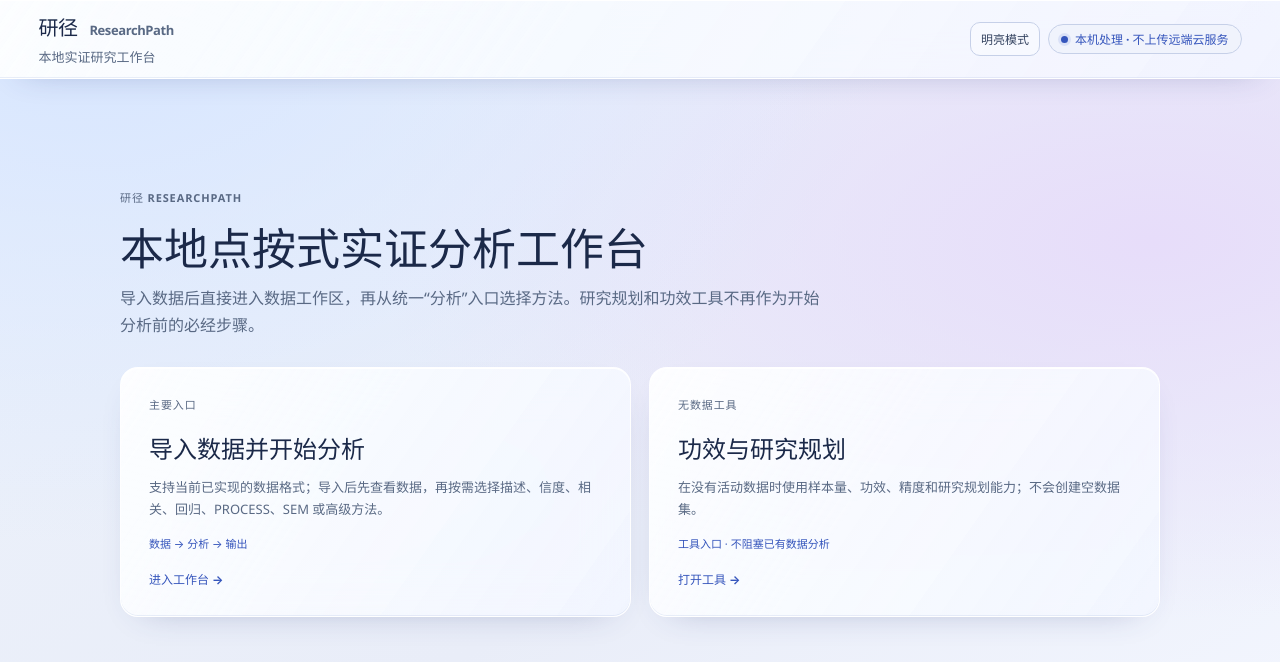
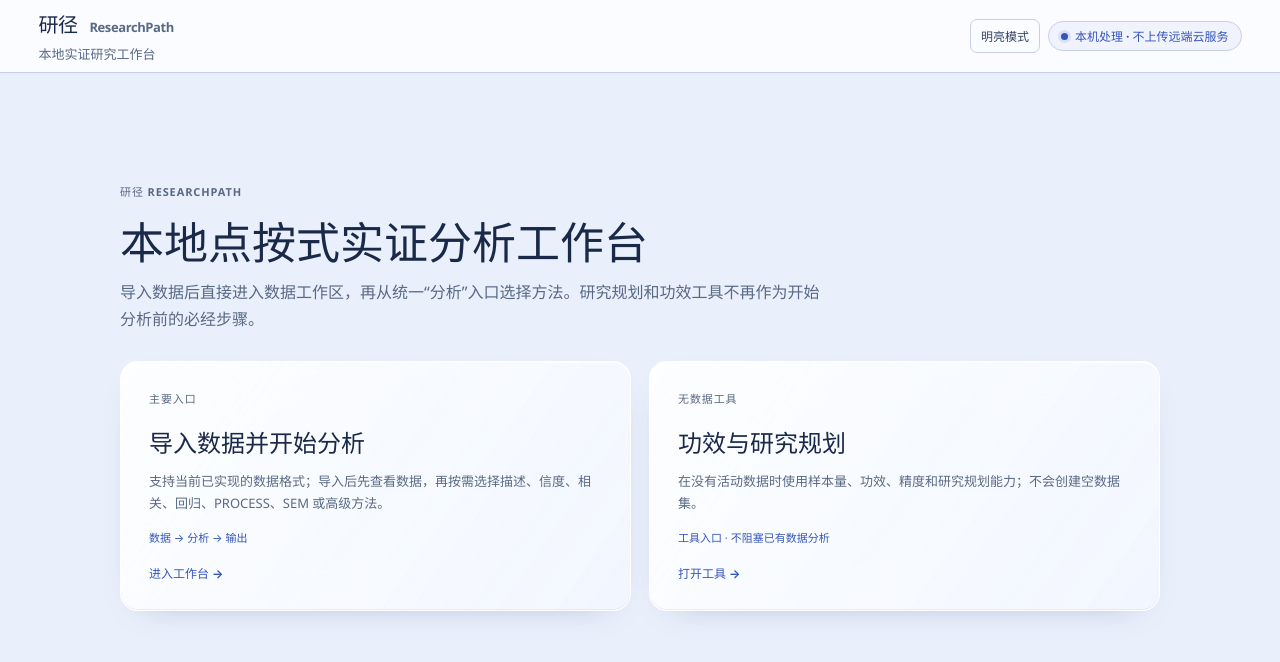
Before and after one commit to linkingoscar/nicetry, a React (Vite) app in the folder apps/web/: page / in a window 1280 px wide. Shown: the top 662 px of the page. Built offline with nearby package versions, Linux system fonts and the light colour scheme.

Commit message:
style(web): apply stable workbench layer after legacy glass theme [skip ci]

```diff
--- a/apps/web/src/styles.css
+++ b/apps/web/src/styles.css
@@ -8,3 +8,4 @@
 @import './styles/empirical-procedures.css';
 @import './styles/liquid-glass.css';
 @import './styles/model-editing.css';
+@import './styles/workbench.css';
```
